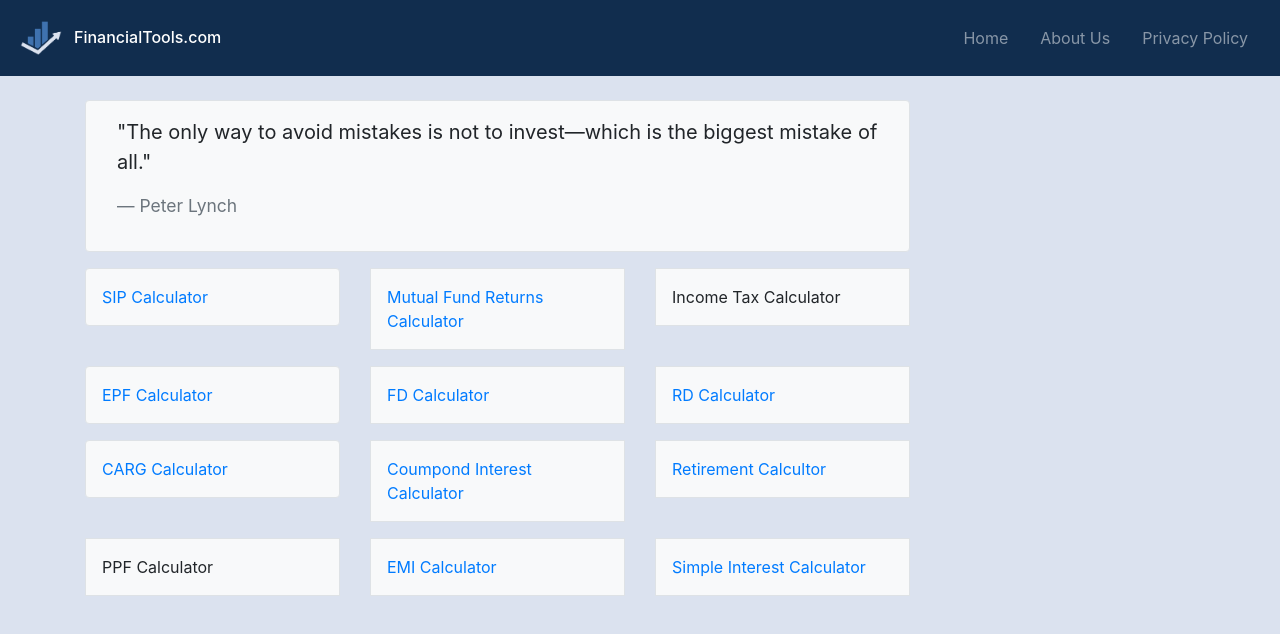
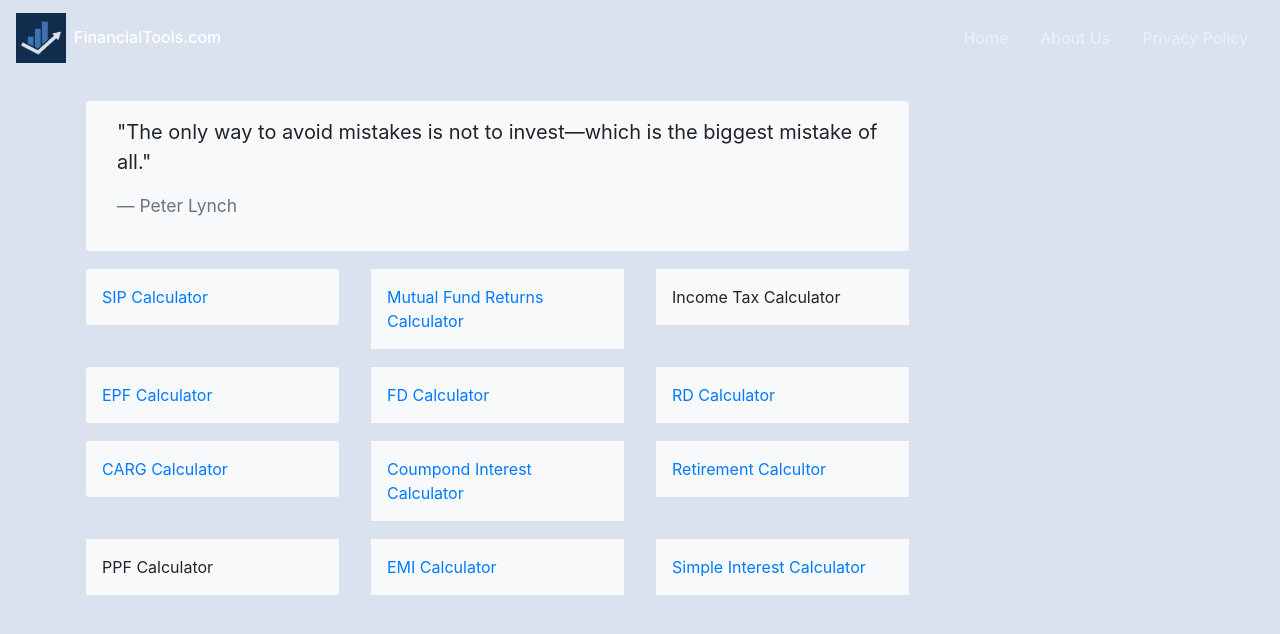
Before and after one commit to ravin7990/financialtools, a plain HTML site: page index.html in a window 1280 px wide. Drawn offline with nearby package versions, Linux system fonts and the light colour scheme.

Commit message:
Update style.css

```diff
--- a/style.css
+++ b/style.css
@@ -16,7 +16,7 @@ color: white:
 }
 
 .navbar
-    {    background-color:#112D4E;}
+    {    background-color:#112D4E8556;}
 
 
 .footer1
```
